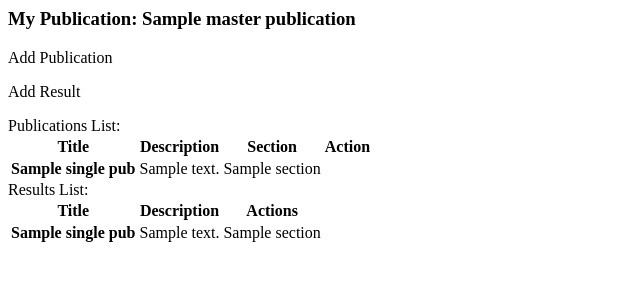
After one commit to AG587/Final_Project, a Django app: template templates/single_master_publication.html in a window 1280 px wide. The commit adds this page. Shown: the top 300 px of the page, without its empty margins (0-640 px from the left). Run offline with Django 3.2, Linux system fonts and the light colour scheme; the template is opened without the code that fills it: most values are stand-ins (such as "Sample title", 1, 10 or a date in 2020).

Commit message:
single master publication view added

```diff
--- a/Final_Project/urls.py
+++ b/Final_Project/urls.py
@@ -15,8 +15,8 @@ Including another URLconf
 """
 from django.contrib import admin
 from django.urls import path
-from scientific_publication_assistant.views import WelcomeView, AboutView, AddMasterPublicationView, MasterPublicationsListView
-
+from scientific_publication_assistant.views import WelcomeView, AboutView, AddMasterPublicationView, \
+    MasterPublicationsListView, SingleMasterPublicationView
 
 urlpatterns = [
     path('admin/', admin.site.urls),
@@ -24,5 +24,6 @@ urlpatterns = [
     path('about/', AboutView.as_view(), name="about"),
     path('add_master_publication/', AddMasterPublicationView.as_view(), name="add_master_publication"),
     path('my_publications/', MasterPublicationsListView.as_view(), name="my_publications"),
+    path('master_publication/<int:id>/', SingleMasterPublicationView.as_view(), name='single-master-publication'),
 
 ]
--- a/templates/about.html
+++ b/templates/about.html
@@ -5,6 +5,6 @@
     <title>Title</title>
 </head>
 <body>
-
+<p> This app is designed to help you write efficiently.</p>
 </body>
 </html>
--- a/templates/master_publication_list.html
+++ b/templates/master_publication_list.html
@@ -19,7 +19,7 @@
                 <td> {{ single_page_obj.description }}
                 </td>
                 <td>
-                    <a href="{% url 'details' id=single_page_obj.id %}">Szczegóły</a>
+                    <a href="{% url 'single-master-publication' id=single_page_obj.id %}">Work on it</a>
                 </td>
             </tr>
         {% endfor %}
--- /dev/null
+++ b/templates/single_master_publication.html
@@ -0,0 +1,46 @@
+<div>
+    <div>
+        <div><h3>My Publication: {{ master_publication.title }}</h3></div>
+    </div>
+<p> Add Publication </p>
+<p> Add Result </p>
+    <table>
+        <thead>
+        Publications List:
+        <tr>
+            <th>Title</th>
+            <th>Description</th>
+            <th>Section</th>
+            <th>Action</th>
+        </tr>
+        </thead>
+        <tbody>
+        {% for single_pub in publications %}
+            <tr>
+                <th>{{ single_pub.title }}</th>
+                <td> {{ single_pub.description }}</td>
+                <td> {{ single_pub.section }} </td>
+            </tr>
+        {% endfor %}
+        </tbody>
+    </table>
+
+<table>
+        <thead>
+        Results List:
+        <tr>
+            <th>Title</th>
+            <th>Description</th>
+            <th>Actions</th>
+        </tr>
+        </thead>
+        <tbody>
+        {% for single_pub in publications %}
+            <tr>
+                <th>{{ single_pub.title }}</th>
+                <td> {{ single_pub.description }}</td>
+                <td> {{ single_pub.section }} </td>
+            </tr>
+        {% endfor %}
+        </tbody>
+    </table>
--- a/templates/welcome_view.html
+++ b/templates/welcome_view.html
@@ -9,7 +9,7 @@
 <body>
 <header class="page-header">
     <nav class="navbar navbar-expand-lg justify-content-around">
-        <h1>
+        <h1 class="">
             Welcome to Scientific Publication Assistant
         </h1>
         <section class="section-more padding-small">
```
Also changed, not shown: scientific_publication_assistant/views.py (+27 -5 lines), templates/add_master_publication.html (+9 -4 lines), scientific_publication_assistant/forms.py (line endings or trailing spaces).
